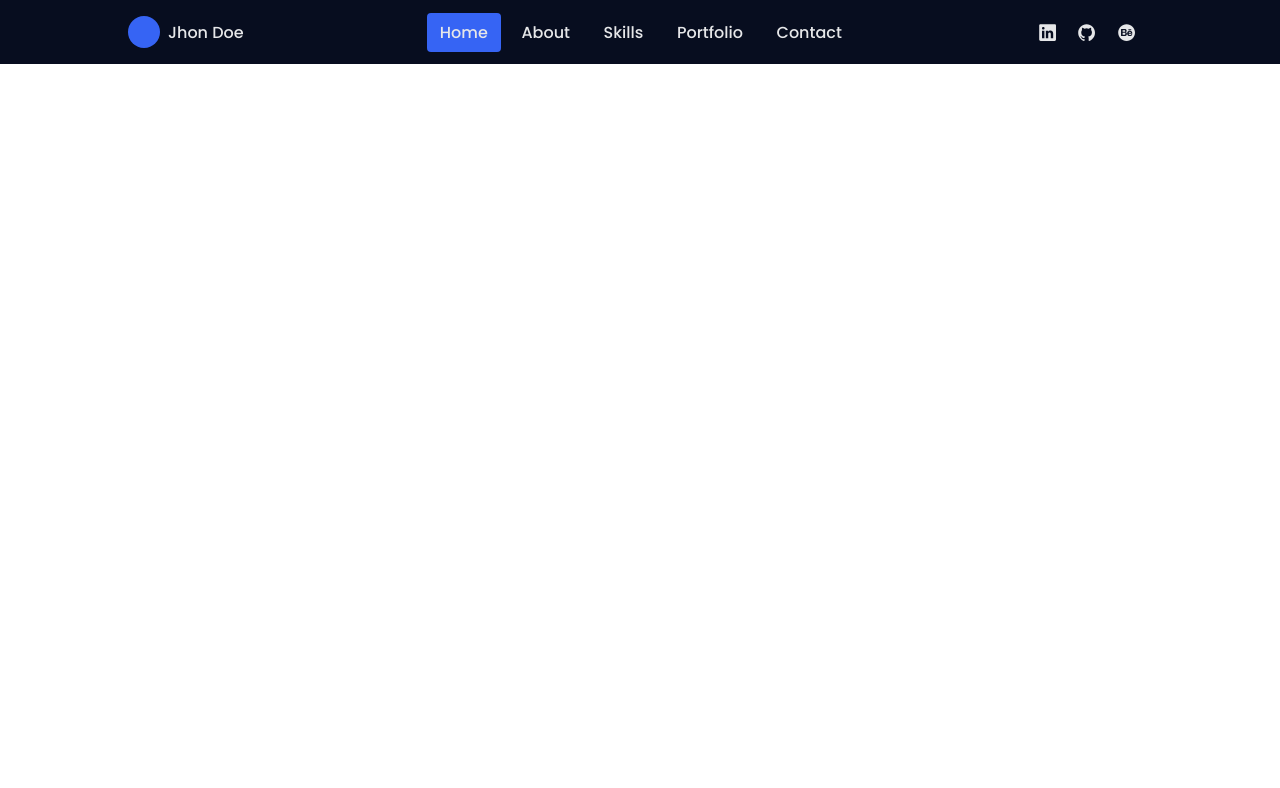
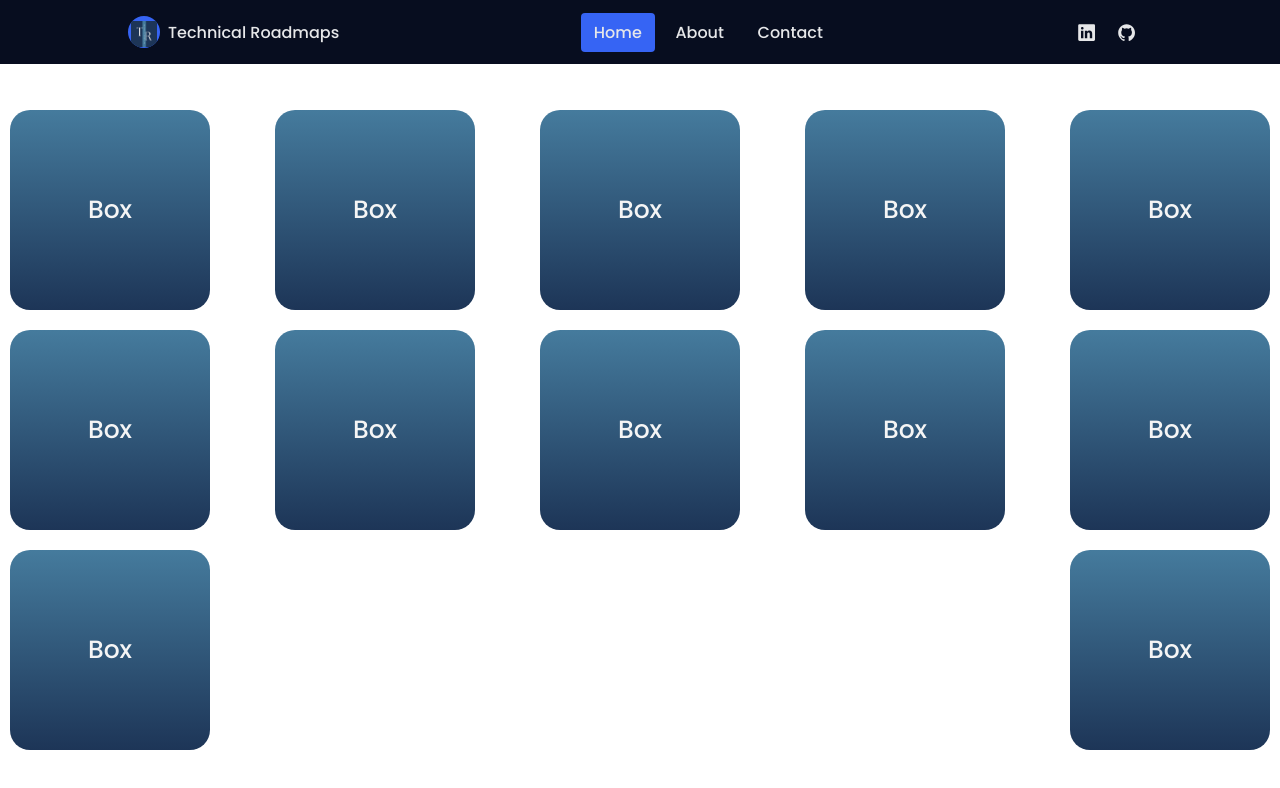
Before and after one commit to tanmayr9/Technical_roadmap, a plain HTML site: page index.html in a window 1280 px wide. Drawn offline with nearby package versions, Linux system fonts and the light colour scheme.

Commit message:
Display Flexboxes Demo added and code shared with mates

```diff
--- a/index.html
+++ b/index.html
@@ -7,11 +7,11 @@
         <!-- ===== CSS ===== -->
         <link rel="stylesheet" href="style.css">
 
-        <title>Menu responsive</title>
+        <title>Technical Roadmaps</title>
     </head>
     <body>
         <header class="header">
-            <a href="#" class="header__logo">Jhon Doe</a>
+            <a href="#" class="header__logo">Technical Roadmaps</a>
 
             <ion-icon name="menu-outline" class="header__toggle" id="nav-toggle"></ion-icon>
 
@@ -22,12 +22,12 @@
 
                     <div class="nav__perfil">
                         <div class="nav__img">
-                            <img src="assets/img/perfil.png" alt="">
+                            <img src="T.png" alt="">
                         </div>
 
                         <div>
-                            <a href="#" class="nav__name">Jhon Doe</a>
-                            <span class="nav__profesion">Web designer</span>
+                            <a href="#" class="nav__name"> Technical Roadmaps</a>
+                            <!-- <span class="nav__profesion">Web design</span> -->
                         </div>
                     </div>
 
@@ -35,8 +35,8 @@
                         <ul class="nav__list">
                             <li class="nav__item"><a href="#" class="nav__link active">Home</a></li>
                             <li class="nav__item"><a href="#" class="nav__link">About</a></li>
-                            <li class="nav__item"><a href="#" class="nav__link">Skills</a></li>
-                            <li class="nav__item"><a href="#" class="nav__link">Portfolio</a></li>
+                            <!-- <li class="nav__item"><a href="#" class="nav__link">Skills</a></li>
+                            <li class="nav__item"><a href="#" class="nav__link">Portfolio</a></li> -->
                             <li class="nav__item"><a href="#" class="nav__link">Contact</a></li>
                         </ul>
                     </div>
@@ -44,11 +44,38 @@
                     <div class="nav__social">
                         <a href="#" class="nav__social-icon"><ion-icon name="logo-linkedin"></ion-icon></a>
                         <a href="#" class="nav__social-icon"><ion-icon name="logo-github"></ion-icon></a>
-                        <a href="#" class="nav__social-icon"><ion-icon name="logo-behance"></ion-icon></a>
+                        <!-- <a href="#" class="nav__social-icon"><ion-icon name="logo-behance"></ion-icon></a> -->
                     </div>
                 </div>
             </nav>
         </header>
+
+
+        <!-- Flex-Box and Card Contents Starts Here -->
+
+       <div class="container my-4">
+        <div class="class g-3" >
+            <div class="col-lg">
+                <div class="flex-container my-4">
+
+                    <div class="flex-box">Box</div>
+                    <div class="flex-box">Box</div>
+                    <div class="flex-box">Box</div>
+                    <div class="flex-box">Box</div>
+                    <div class="flex-box">Box</div>
+                    <div class="flex-box">Box</div>
+                    <div class="flex-box">Box</div>
+                    <div class="flex-box">Box</div>
+                    <div class="flex-box">Box</div>
+                    <div class="flex-box">Box</div>
+                    <div class="flex-box">Box</div>
+                    <div class="flex-box">Box</div>
+
+                </div>
+            </div>
+        </div>
+       </div>
+
 
         <!-- ===== IONICONS ===== -->
         <script src="https://unpkg.com/ionicons@5.1.2/dist/ionicons.js"></script>
--- a/style.css
+++ b/style.css
@@ -274,3 +274,31 @@ img {
     margin-right: auto;
   }
 }
+
+.flex-container{
+
+  margin-top: 100px;
+  padding: 0;
+  box-sizing: border-box;
+  width: 100%;
+  height: auto;
+  display: flex;
+  flex-direction: row;
+  flex-wrap: wrap;
+  justify-content: space-between;
+
+}
+
+.flex-box{
+
+  width: 200px;
+  height: 200px;
+  background: linear-gradient(#457b9d, #1d3557);
+  color: whitesmoke;
+  font-size: 25px;
+  text-align: center;
+  line-height: 200px;
+  border-radius: 20px;
+  margin: 10px;
+
+}
```
Also changed, not shown: T.png (added), signup.css (deleted).
